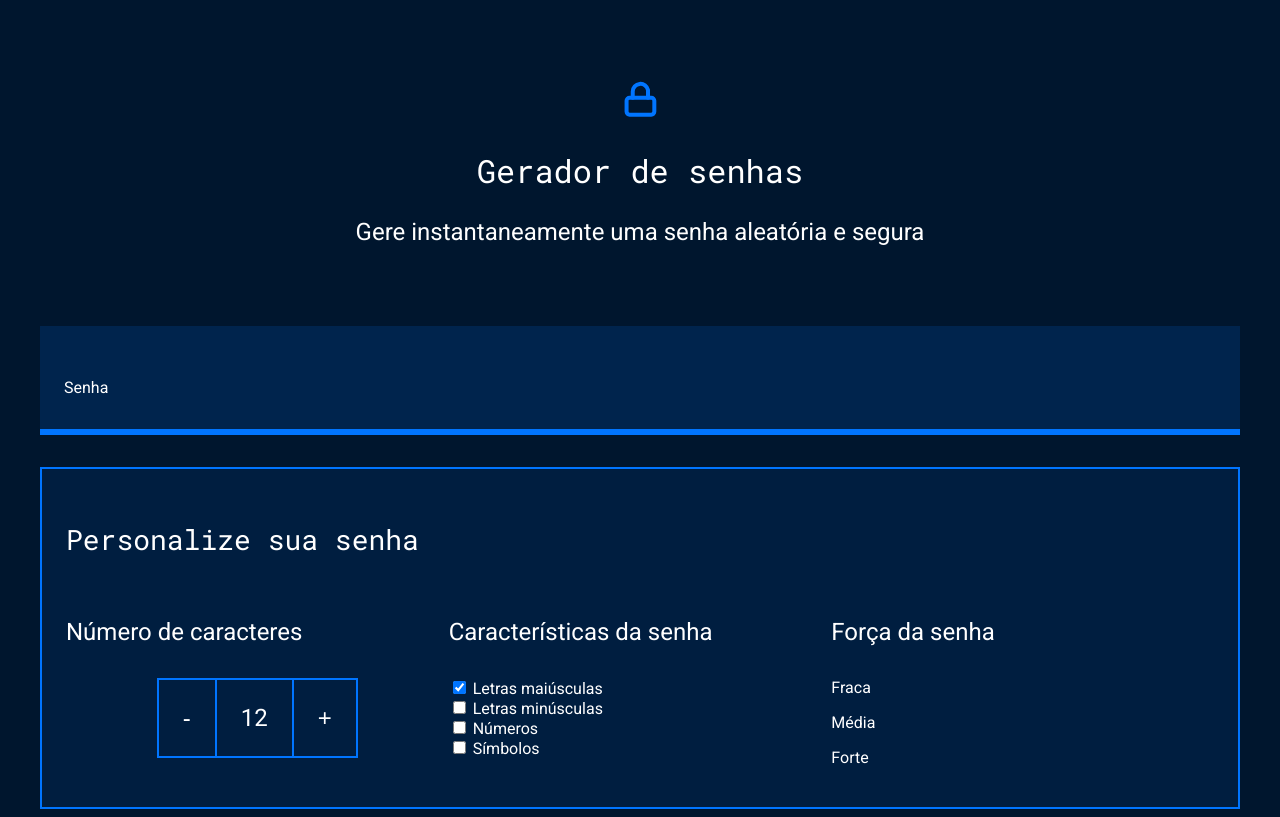
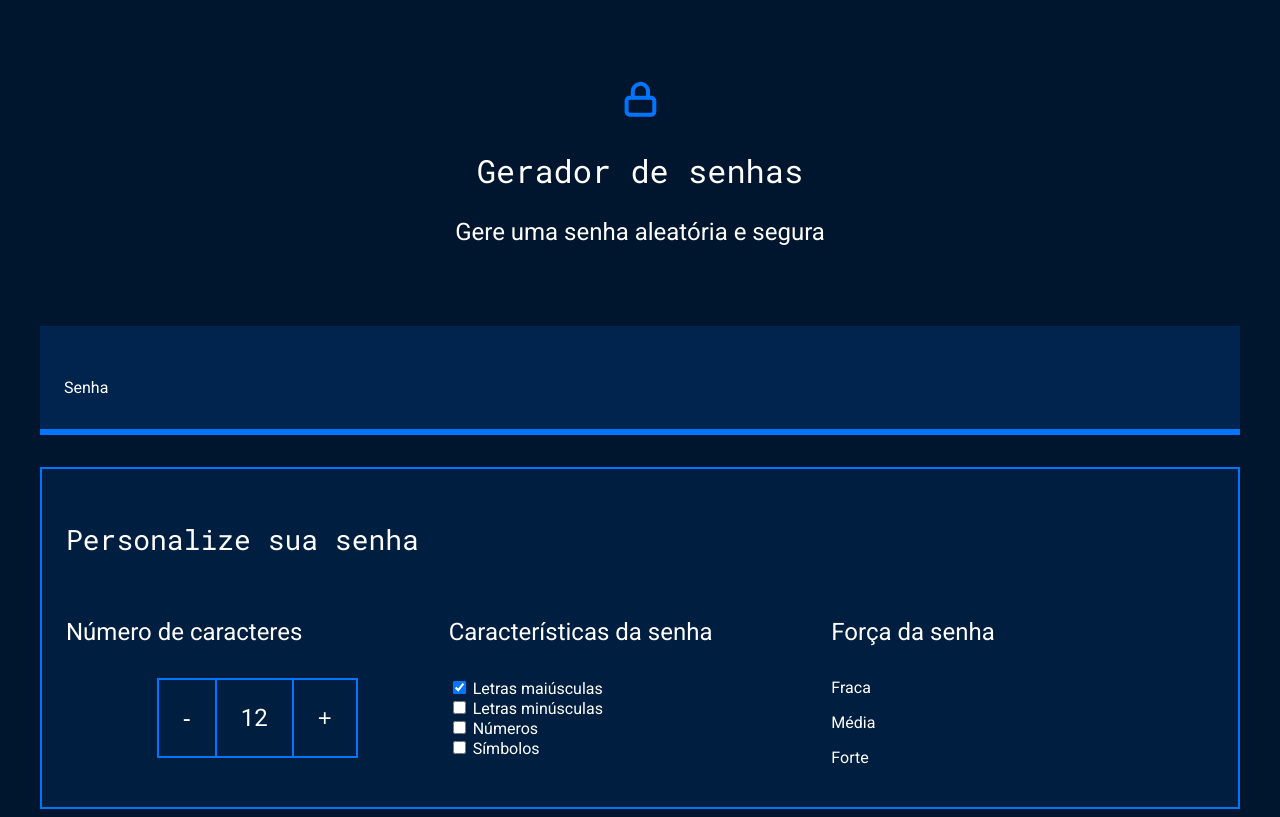
Before and after one commit to vihh123/seguran-a, a plain HTML site: page index.html in a window 1280 px wide. Drawn offline with Linux system fonts and the light colour scheme; a script that the page names is missing.

Commit message:
Update index.html

```diff
--- a/index.html
+++ b/index.html
@@ -13,7 +13,7 @@
         <div class="conteudo-titulo">
             <img src="unlock.svg" alt="cadeado fechado">
             <h2 class="titulo-principal">Gerador de senhas</h2>
-            <h3 class="titulo-secundario">Gere instantaneamente uma senha aleatória e segura</h3>
+            <h3 class="titulo-secundario">Gere uma senha aleatória e segura</h3>
         </div>
         <div class="conteudo-senha">
             <label for="senha">Senha</label>
```
